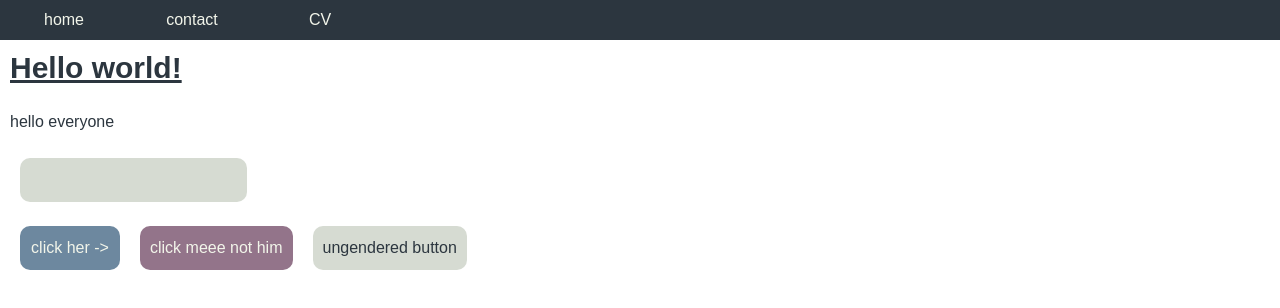
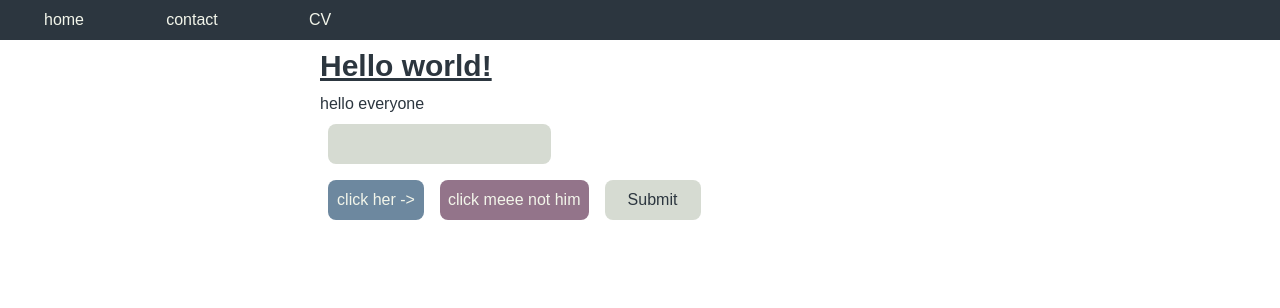
Before and after one commit to Eliiia/website, a React (Vite) app: page / in a window 1280 px wide. Shown: the top 308 px of the page. Built offline with nearby package versions, Linux system fonts and the light colour scheme.

Commit message:
Basic components, and remove all manual css

```diff
--- /dev/null
+++ b/src/components/Button.tsx
@@ -0,0 +1,16 @@
+interface ButtonProps extends React.ButtonHTMLAttributes<HTMLButtonElement> {
+  children: React.ReactNode
+  variant?: 'blue' | 'red' | 'classic'
+}
+
+export default function Button({ children, variant = 'classic' }: ButtonProps) {
+  const bgColor =
+    variant === 'blue' ? 'bg-blue' : variant === 'red' ? 'bg-red' : 'bg-grey'
+  const textColor = variant !== 'classic' ? 'text-light' : 'text-dark'
+
+  return (
+    <button className={`${bgColor} ${textColor} p-2 rounded-lg min-w-24 m-2`}>
+      {children}
+    </button>
+  )
+}
--- /dev/null
+++ b/src/components/Input.tsx
@@ -0,0 +1,5 @@
+interface ButtonProps extends React.InputHTMLAttributes<HTMLInputElement> {}
+
+export default function Input({ type }: ButtonProps) {
+  return <input type={type} className="bg-grey p-2 m-2 rounded-lg min-w-24" />
+}
--- a/src/components/Layout.tsx
+++ b/src/components/Layout.tsx
@@ -5,7 +5,11 @@ export default function Layout({ children }: { children: React.ReactNode }) {
   return (
     <>
       <NavBar />
-      <main className="">{children}</main>
+      <div className="sm:flex sm:justify-center">
+        <main className="p-4 sm:w-3/4 sm:p-0 md:w-1/2 bg-white text-dark">
+          {children}
+        </main>
+      </div>
       <Footer />
     </>
   )
--- a/src/components/NavBar.tsx
+++ b/src/components/NavBar.tsx
@@ -1,6 +1,6 @@
 export default function NavBar() {
   return (
-    <nav className="w-full py-2 flex">
+    <nav className="w-full py-2 flex bg-dark text-light">
       <div className="mx-6 w-20 text-center">home</div>
       <div className="mx-6 w-20 text-center">contact</div>
       <div className="mx-6 w-20 text-center">CV</div>
--- /dev/null
+++ b/src/components/Title.tsx
@@ -0,0 +1,7 @@
+interface TitleProps {
+  children: React.ReactNode
+}
+
+export default function Button({ children }: TitleProps) {
+  return <h1 className="text-3xl font-bold underline py-2">{children}</h1>
+}
--- a/src/index.css
+++ b/src/index.css
@@ -1,40 +1,13 @@
 @import "tailwindcss";
 @import url('https://fonts.googleapis.com/css2?family=Balsamiq+Sans:ital,wght@0,400;0,700;1,400;1,700&display=swap');
 
-body {
-    background-color: white;
-    color: #2c363f;
-    font-family: "Balsamiq Sans", sans-serif;
+@theme {
+    --color-dark: #2c363f;
+    --color-light: #f2f5ea;
+
+    --color-red: #93748a;
+    --color-blue: #6d889f;
+    --color-grey: #d6dbd2;
+
+    --font-sans: "Balsamiq Sans", sans-serif;
 }
-main {
-    padding: 10px
-}
-nav {
-    background-color: #2c363f;
-    color: #f2f5ea;
-}
-
-nav div:hover {
-
-}
-
-button, input {
-    background-color: #d6dbd2;
-    color: #2c363f;
-    margin: 0px 10px;
-    padding: 10px;
-    border-radius: 10px;
-    min-width: 100px
-}
-button {
-    background-color: #6d889f;
-    color: #f2f5ea;
-}
-button.submitbutton {
-    background-color: #93748a;
-    color: #f2f5ea;
-}
-button.ungenderedbutton {
-    background-color: #d6dbd2;
-    color: #2c363f;
-}
--- a/src/pages/Home.tsx
+++ b/src/pages/Home.tsx
@@ -1,16 +1,17 @@
+import Button from '../components/Button'
+import Input from '../components/Input'
+import Title from '../components/Title'
+
 export default function Home() {
   return (
     <>
-      <h1 className="text-3xl font-bold underline">Hello world!</h1>
+      <Title>Hello world!</Title>
+      <p>hello everyone</p>
+      <Input type="number" />
       <br />
-      <p>hello everyone</p>
-      <br />
-      <input type="number" />
-      <br />
-      <br />
-      <button>click her -&gt;</button>
-      <button className="submitbutton">click meee not him</button>
-      <button className="ungenderedbutton">ungendered button</button>
+      <Button variant="blue">click her -&gt;</Button>
+      <Button variant="red">click meee not him</Button>
+      <Button variant="classic">Submit</Button>
     </>
   )
 }
```
